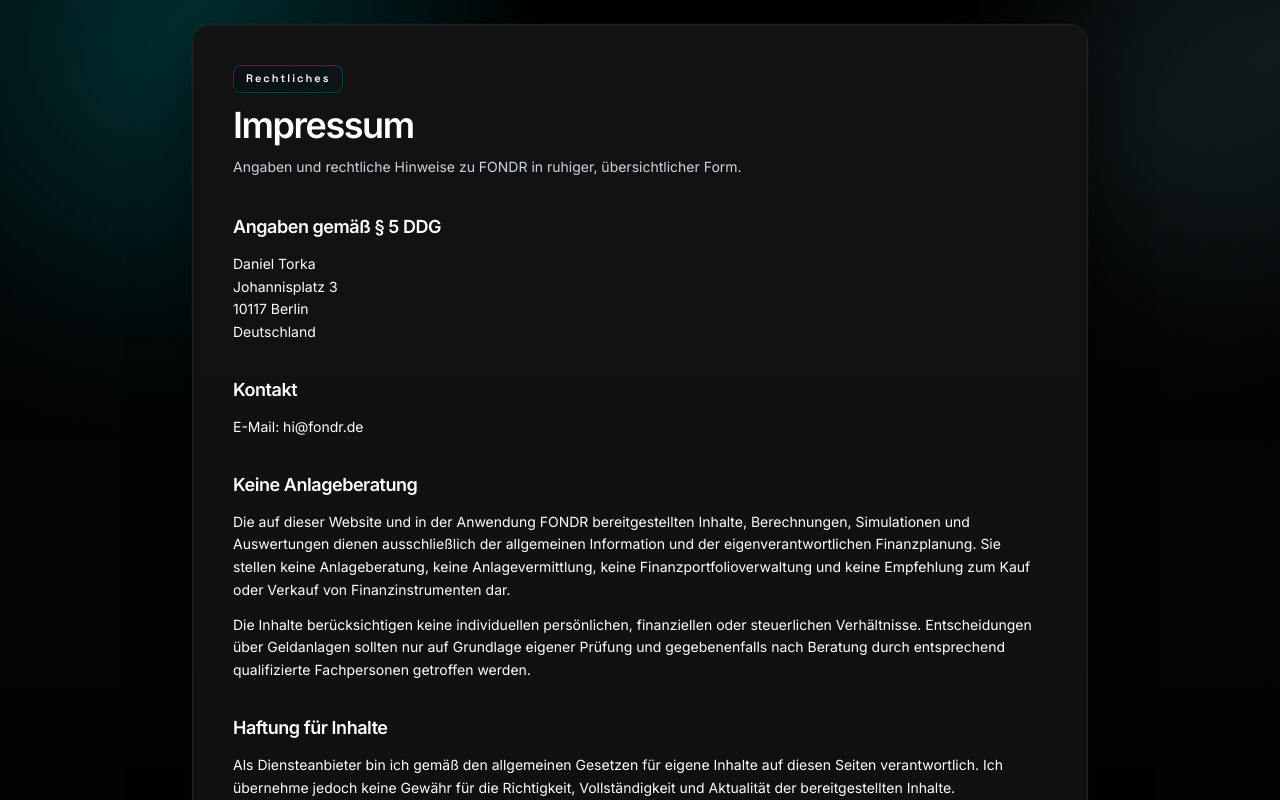
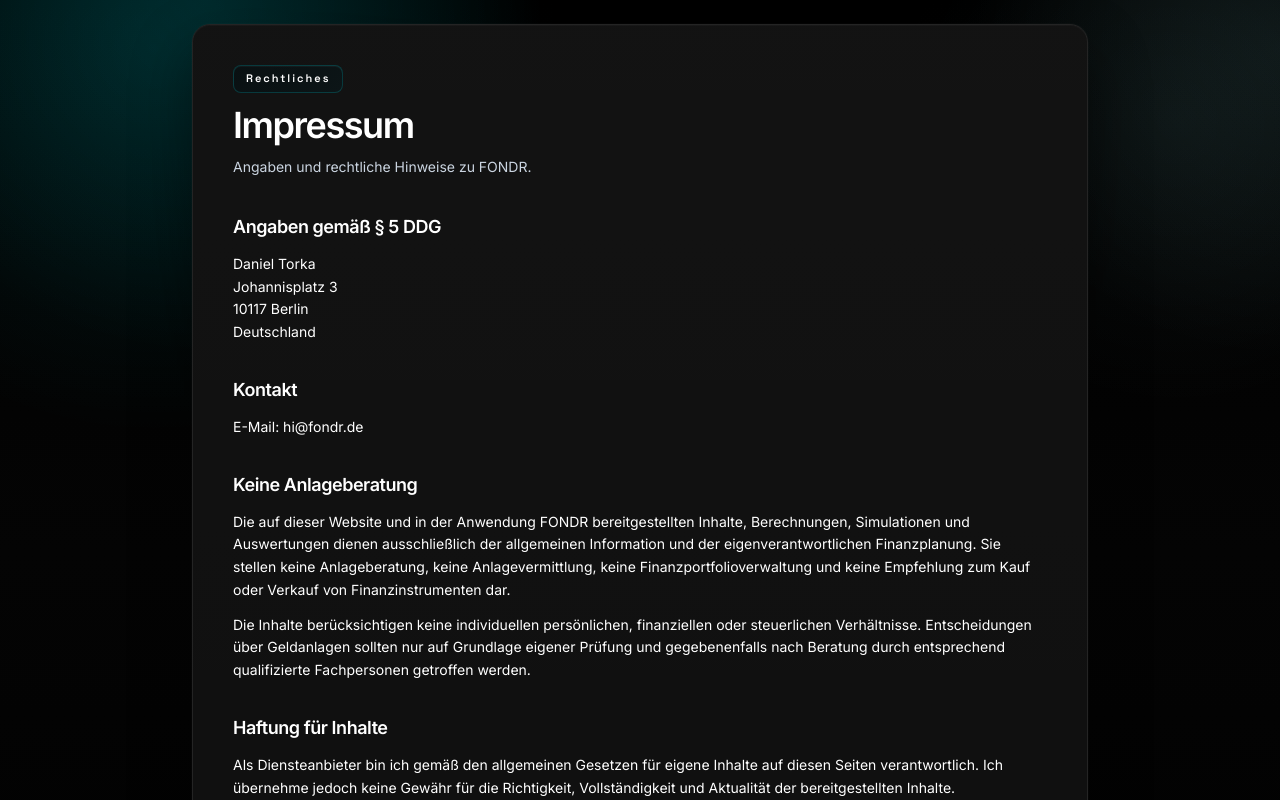
Before and after one commit to dajotor/fondr, a Next.js app: page /impressum in a window 1280 px wide. Shown: the top 800 px of the page. Built offline with nearby package versions, Linux system fonts and the light colour scheme.

Commit message:
Legal all Sites
Auf allen Seiten ist Impressum und Datenschutz

```diff
--- a/src/app/(app)/layout.tsx
+++ b/src/app/(app)/layout.tsx
@@ -2,6 +2,7 @@ import type { ReactNode } from "react";
 
 import { AppNav } from "@/components/app-nav";
 import { LogoutButton } from "@/components/auth/logout-button";
+import { PublicFooter } from "@/components/public/public-footer";
 import { getOrCreatePrimaryPortfolio } from "@/features/portfolio/queries/get-or-create-primary-portfolio";
 import { requireUser } from "@/lib/auth/guard";
 
@@ -16,7 +17,7 @@ export default async function AppLayout({ children }: AppLayoutProps) {
   return (
     <div className="app-shell">
       <div className="app-surface">
-        <div className="app-panel min-h-[calc(100vh-2rem)] overflow-hidden">
+        <div className="app-panel flex min-h-[calc(100vh-2rem)] flex-col overflow-hidden">
           <header className="relative flex flex-col gap-5 border-b app-divider px-5 py-5 md:px-8 md:py-6 xl:flex-row xl:items-start xl:justify-between">
             <div className="pointer-events-none absolute inset-x-0 top-0 h-px bg-gradient-to-r from-transparent via-cyan-300/70 to-transparent" />
             <div className="space-y-4 xl:max-w-[70%]">
@@ -39,7 +40,10 @@ export default async function AppLayout({ children }: AppLayoutProps) {
             </div>
           </header>
 
-          <main className="px-5 py-8 md:px-8 md:py-10">{children}</main>
+          <main className="flex-1 px-5 py-8 md:px-8 md:py-10">{children}</main>
+          <div className="px-5 pb-6 md:px-8 md:pb-8">
+            <PublicFooter />
+          </div>
         </div>
       </div>
     </div>
--- a/src/app/impressum/page.tsx
+++ b/src/app/impressum/page.tsx
@@ -15,8 +15,7 @@ export default function ImpressumPage() {
                   Impressum
                 </h1>
                 <p className="max-w-2xl text-sm leading-7 text-slate-300">
-                  Angaben und rechtliche Hinweise zu FONDR in ruhiger,
-                  übersichtlicher Form.
+                  Angaben und rechtliche Hinweise zu FONDR.
                 </p>
               </div>
             </div>
```
